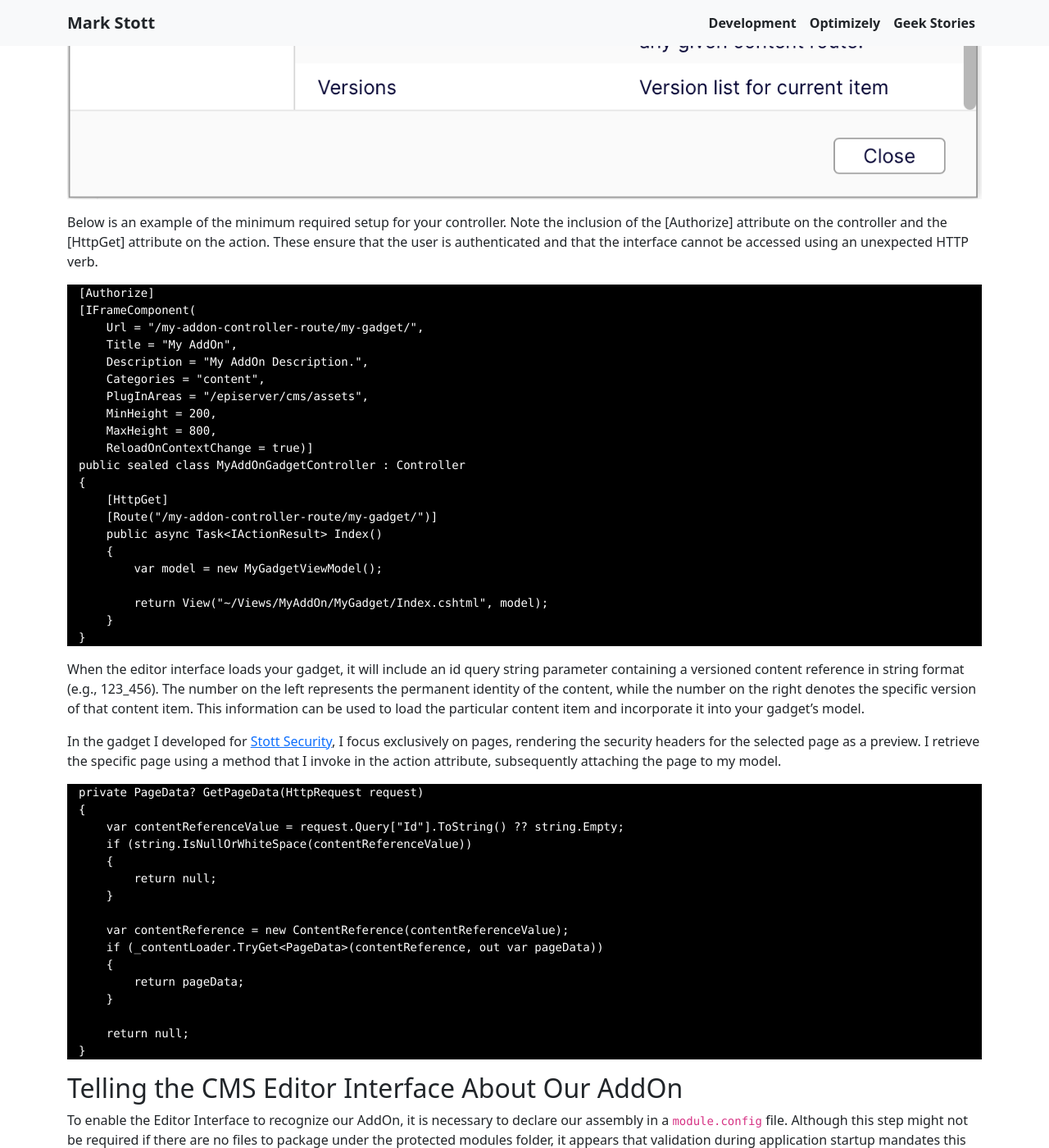
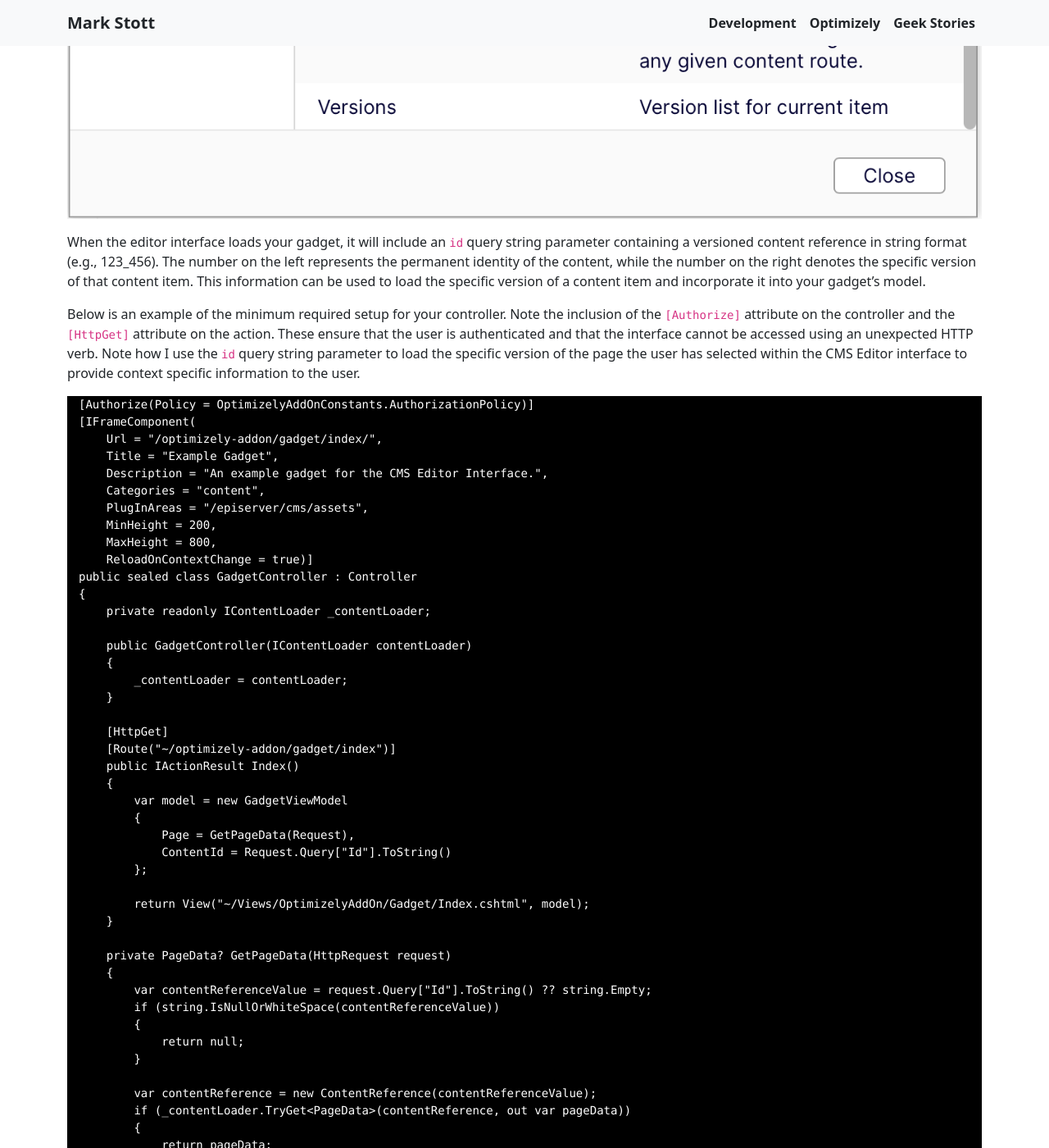
Before and after one commit to GeekInTheNorth/GeekInTheNorth.github.io, a Jekyll site: the page built from _posts/2024-08-30-how-to-create-an-optimizely-addon-part-2.md, in a window 1280 px wide and 1400 px high, scrolled down 1297 px. Shown: the whole window at 82% size. Built offline with Jekyll 4.4.1, drawn with Linux system fonts in a browser that asks for light colours; some of the changed text lies outside the part shown.

Commit message:
Make part 2 of the creating an optimizely addon visible

````diff
--- a/_posts/2024-08-30-how-to-create-an-optimizely-addon-part-2.md
+++ b/_posts/2024-08-30-how-to-create-an-optimizely-addon-part-2.md
@@ -1,6 +1,6 @@
 ---
 layout: post
-title: "Creating an Optimizely CMS Addon - Adding an Editor Interface Gadet"
+title: "Creating an Optimizely CMS Addon - Adding an Editor Interface Gadget"
 description: "How to create an editor interface gadget within Optimizely CMS PAAS Core."
 permalink: "/article/creating-an-optimizely-addon-part-2"
 category:
@@ -12,13 +12,11 @@
 
 Published: 30th August 2024
 
-In [Part One](/article/creating-an-optimizely-addon-part-1) of this series, I covered getting started with creating your own AddOn for Optimizely CMS 12. This covered having an idea, solution structure, extending the menu interface and authentication. In Part Two, I will be covering adding an additional editor interface gadget. You can view examples from across this series within the this [Optimizely AddOn Template](https://github.com/GeekInTheNorth/OptimizelyAddOnTemplate) that I have been creating.
-
-_Please note that all content within this article has been written by myself, however some elements of the copy have been processed with Chat GPT to improve brevity or to create a more formal tone._
+In [Part One](/article/creating-an-optimizely-addon-part-1) of this series, I covered getting started with creating your own AddOn for Optimizely CMS 12. This covered what I consider to be an ideal solution structure, best practices for your JavaScript and Styles, extending the menu interface and authentication. In Part Two, I will be covering adding an additional editor interface gadget. You can view examples from across this series within the this [Optimizely AddOn Template](https://github.com/GeekInTheNorth/OptimizelyAddOnTemplate) that I have been creating.
 
 ## Adding a Gadget to the Editor Interface
 
-Optimizely will identify controllers marked with the [IFrameComponent] attribute, which contains several properties that guide Optimizely on how and where to utilize the component. The primary properties are as follows:
+You can easily turn a standard MVC Controller into a CMS Editor Gadget by decorating it with the [IFrameComponent] attribute. The primary properties of the attributes are as follows:
 
 | Property | Usage |
 |----------|-------|
@@ -29,66 +27,73 @@
 | PlugInAreas | The location within the system where the component should be made available. |
 | ReloadOnContextChange | Enables the UI to reload the gadget each time a different content item is selected within the CMS interface. |
 
+Optimizely will automatically identify these controllers and use the properties of the [IFrameComponent] attribute to populate the Add Gadgets window within the CMS Editor interface:
+
 ![Gadget Selector in Optimizely CMS 12 Editor Interface](/assets/custom-admin-in-cms-12-4.png)
 
-Below is an example of the minimum required setup for your controller. Note the inclusion of the [Authorize] attribute on the controller and the [HttpGet] attribute on the action. These ensure that the user is authenticated and that the interface cannot be accessed using an unexpected HTTP verb.
+When the editor interface loads your gadget, it will include an `id` query string parameter containing a versioned content reference in string format (e.g., 123_456). The number on the left represents the permanent identity of the content, while the number on the right denotes the specific version of that content item. This information can be used to load the specific version of a content item and incorporate it into your gadget's model.
+
+Below is an example of the minimum required setup for your controller. Note the inclusion of the `[Authorize]` attribute on the controller and the `[HttpGet]` attribute on the action. These ensure that the user is authenticated and that the interface cannot be accessed using an unexpected HTTP verb. Note how I use the `id` query string parameter to load the specific version of the page the user has selected within the CMS Editor interface to provide context specific information to the user.
 
 ```
-[Authorize]
+[Authorize(Policy = OptimizelyAddOnConstants.AuthorizationPolicy)]
 [IFrameComponent(
-    Url = "/my-addon-controller-route/my-gadget/",
-    Title = "My AddOn",
-    Description = "My AddOn Description.",
+    Url = "/optimizely-addon/gadget/index/",
+    Title = "Example Gadget",
+    Description = "An example gadget for the CMS Editor Interface.",
     Categories = "content",
     PlugInAreas = "/episerver/cms/assets",
     MinHeight = 200,
     MaxHeight = 800,
     ReloadOnContextChange = true)]
-public sealed class MyAddOnGadgetController : Controller
+public sealed class GadgetController : Controller
 {
+    private readonly IContentLoader _contentLoader;
+
+    public GadgetController(IContentLoader contentLoader)
+    {
+        _contentLoader = contentLoader;
+    }
+
     [HttpGet]
-    [Route("/my-addon-controller-route/my-gadget/")]
-    public async Task<IActionResult> Index()
+    [Route("~/optimizely-addon/gadget/index")]
+    public IActionResult Index()
     {
-        var model = new MyGadgetViewModel();
+        var model = new GadgetViewModel
+        {
+            Page = GetPageData(Request),
+            ContentId = Request.Query["Id"].ToString()
+        };
 
-        return View("~/Views/MyAddOn/MyGadget/Index.cshtml", model);
+        return View("~/Views/OptimizelyAddOn/Gadget/Index.cshtml", model);
+    }
+
+    private PageData? GetPageData(HttpRequest request)
+    {
+        var contentReferenceValue = request.Query["Id"].ToString() ?? string.Empty;
+        if (string.IsNullOrWhiteSpace(contentReferenceValue))
+        {
+            return null;
+        }
+
+        var contentReference = new ContentReference(contentReferenceValue);
+        if (_contentLoader.TryGet<PageData>(contentReference, out var pageData))
+        {
+            return pageData;
+        }
+
+        return null;
     }
 }
 ```
 
-When the editor interface loads your gadget, it will include an id query string parameter containing a versioned content reference in string format (e.g., 123_456). The number on the left represents the permanent identity of the content, while the number on the right denotes the specific version of that content item. This information can be used to load the particular content item and incorporate it into your gadget's model.
+In the gadget I developed for [Stott Security](https://github.com/GeekInTheNorth/Stott.Security.Optimizely), I focus exclusively on rendering a preview of the security headers for the currently selected page.  I added this feature as Stott Security supports extending the Content Security Policy for any given page.  To ensure the user can be clear on the context for the header preview, I load the page using the same helper method and add it to the view model for my Gadget.
 
-In the gadget I developed for [Stott Security](https://github.com/GeekInTheNorth/Stott.Security.Optimizely), I focus exclusively on pages, rendering the security headers for the selected page as a preview. I retrieve the specific page using a method that I invoke in the action attribute, subsequently attaching the page to my model.
-
-```
-private PageData? GetPageData(HttpRequest request)
-{
-    var contentReferenceValue = request.Query["Id"].ToString() ?? string.Empty;
-    if (string.IsNullOrWhiteSpace(contentReferenceValue))
-    {
-        return null;
-    }
-
-    var contentReference = new ContentReference(contentReferenceValue);
-    if (_contentLoader.TryGet<PageData>(contentReference, out var pageData))
-    {
-        return pageData;
-    }
-
-    return null;
-}
-```
+![Stott Security CMS Editor Gadget](/assets/CmsEditorWidget.png)
 
 ## Telling the CMS Editor Interface About Our AddOn
 
-To enable the Editor Interface to recognize our AddOn, it is necessary to declare our assembly in a `module.config` file. Although this step might not be required if there are no files to package under the protected modules folder, it appears that validation during application startup mandates this configuration.
-
-For those simply adding a gadget to a specific Optimizely CMS build, the assembly declaration can be included in the `module.config` file located at the root of your website application. However, in the context of an AddOn, this declaration should be placed within a protected modules folder, using a path such as:
-
-`[MyCmsWebsite]/modules/_protected/[MyAddOn]/module.config`
-
-This setup introduces specific considerations when generating a NuGet package, which I will address in [Part Three](/article/creating-an-optimizely-addon-part-3) due to the complexity involved.
+To enable the Editor Interface to recognize our AddOn, it is necessary to declare our assembly in a module.config file.  Personnally this doesn't feel like it should be a requirement as all of the information is provided in the `IFrameComponent` attribute, though it appears that a validation during application startup mandates that this configuration file exists.  I suspect this is a requirement tied to much deeper integrations with the UI.  E.g. custom DOJO editor code etc.
 
 Below is an example of a `module.config` file. Note the inclusion of an Authorization Policy as an attribute of the module node; this should correspond to the policy required by your AddOn. Additionally, ensure that the full name of the assembly containing your gadget is listed within the assemblies node.
 
@@ -107,6 +112,8 @@
 </module>
 ```
 
+If you are simply adding a gadget to a specific Optimizely CMS build, the assembly declaration can be included in the module.config file located at the root of your website application. However, in the context of an AddOn, this declaration should be placed within a protected modules folder, using a path such as `[MyCmsWebsite]/modules/_protected/[MyAddOn]/module.config`. There are some extra steps required to achieve this when creating a NuGet package and I address these in Part Three of this series which is focused entirely on the NuGet package process.
+
 ## Summary
 
 - Add the `[IFrameComponent]` attribute to your controller to define the gadget for the CMS Editor Interface.
````
Also changed, not shown: _posts/2024-08-28-how-to-create-an-optimizely-addon-part-1.md (+0 -2 lines), _posts/2024-09-04-how-to-create-an-optimizely-addon-part-3.md (+0 -2 lines), _posts/2024-09-06-how-to-create-an-optimizely-addon-part-4.md (+0 -2 lines), assets/CmsEditorWidget.png (added).
